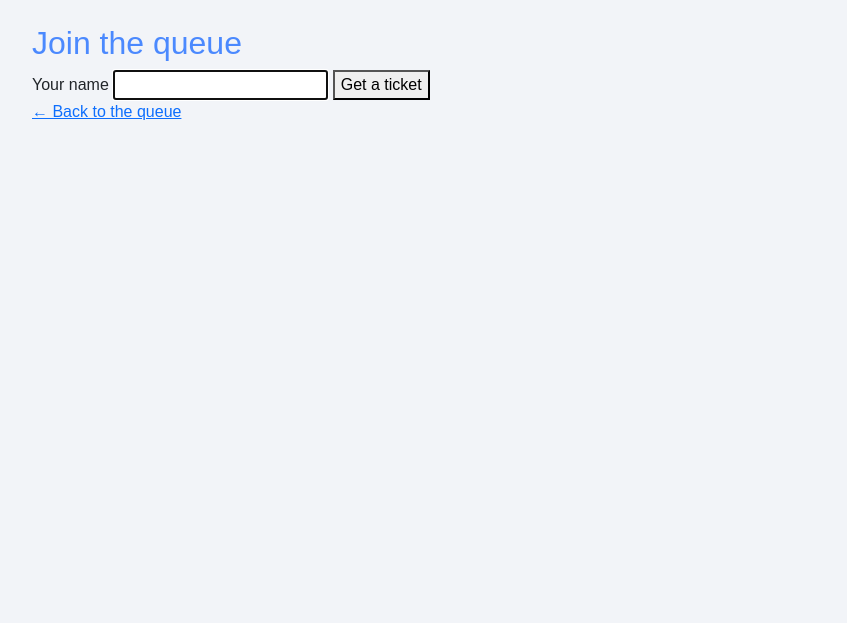
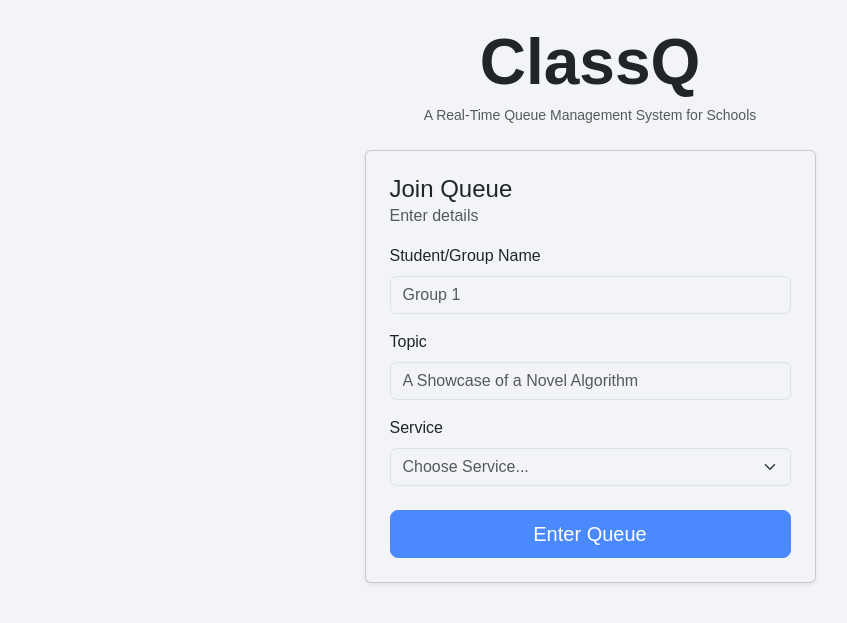
Before and after one commit to gianbonilla-IIT/BONILLA-CCC181, a Flask app: page /join in a window 1280 px wide. Shown: the part 57-680 px from the top of the page, without its empty margins (50-897 px from the left). Run offline with Flask 3, Linux system fonts and the light colour scheme.

Commit message:
completed Part 5: Join form with validation (#1)

```diff
--- a/app.py
+++ b/app.py
@@ -1,7 +1,7 @@
 from flask import Flask, abort, flash, redirect, render_template, request, url_for
 
 app = Flask(__name__)
-app.secret_key = "dev-only-change-me"  # Week 11 moves this into an environment variable
+app.secret_key = "$H@AUL@"  # Week 11 moves this into an environment variable
 
 
 # Academic Services
@@ -89,9 +89,44 @@ def ticket(ticket_id):
     abort(404)  # no ticket with that number
 
 
-@app.route("/join")
+@app.get("/join")
 def join_form():
-    return render_template("join.html")
+    return render_template("join.html", services=SERVICES, form={}, errors={})
+
+
+@app.post("/join")
+def join():
+    form = request.form
+    name = form.get("name", "").strip()
+    topic = form.get("topic", "").strip()
+    service_id = form.get("service_id", type=int)
+
+    errors = {}
+    if not name:
+        errors["name"] = "Enter your name or group name."
+    elif len(name) > 60:
+        errors["name"] = "Keep the name under 60 characters."
+    if not topic:
+        errors["topic"] = "Enter your topic or what you need help with."
+    elif len(topic) > 150:
+        errors["topic"] = "Keep the topic under 150 characters."
+    if service_id not in [s["id"] for s in SERVICES]:
+        errors["service_id"] = "Choose a service."
+
+    if errors:
+        flash("Please fix the highlighted fields.", "danger")
+        return render_template("join.html", services=SERVICES, form=form, errors=errors), 400
+
+    number = TICKETS[-1]["number"] + 1 if TICKETS else 1
+    TICKETS.append({
+        "number": number,
+        "name": name,
+        "topic": topic,
+        "service_id": service_id,
+        "status": "waiting",
+    })
+    flash(f"You joined the queue. Your ticket is #{number}.", "success")
+    return redirect(url_for("ticket", ticket_id=number))
 
 
 @app.route("/staff")
--- a/static/css/style.css
+++ b/static/css/style.css
@@ -25,8 +25,13 @@ body {
   border-bottom: 1px solid #E3E6EC;
 }
 
-.navbar-brand {
+/* Keep navbar-brand text color constant and remove hover effects */
+.navbar-brand,
+.navbar-brand:hover,
+.navbar-brand:focus,
+.navbar-brand:active {
   color: var(--text-gray);
+  text-decoration: none;
 }
 
 .btn-dark {
@@ -49,3 +54,11 @@ body {
 
 h2 { color: var(--pale-blue); }
 .error { color: var(--pale-red); font-weight: 600; }
+
+/* Grey placeholder text on the service dropdown while nothing is chosen */
+.form-select:required:invalid {
+  color: var(--bs-secondary-color);
+}
+.form-select option {
+  color: var(--bs-body-color);
+}
--- a/static/js/main.js
+++ b/static/js/main.js
@@ -1,2 +1,28 @@
-// Served at /static/js/main.js and linked from templates/base.html.
-console.log("ClassQ starter app loaded");
+// ClassQ: shared behaviors
+
+// 1. Clear a field's error as soon as the user edits it.
+//    Bootstrap only shows .invalid-feedback next to an .is-invalid field,
+//    so removing the class hides the message too.
+document.querySelectorAll("#join-form input, #join-form select").forEach((field) => {
+  const clear = () => {
+    field.classList.remove("is-invalid");
+    field.removeAttribute("aria-describedby");
+  };
+  field.addEventListener("input", clear);
+  field.addEventListener("change", clear); // selects fire "change"
+});
+
+// 2. Auto-dismiss alerts. Errors stay longer than success messages.
+document.querySelectorAll(".alert").forEach((alertEl) => {
+  const delay = alertEl.classList.contains("alert-danger") ? 3000 : 2000;
+  let timer = setTimeout(close, delay);
+
+  function close() {
+    bootstrap.Alert.getOrCreateInstance(alertEl).close();
+  }
+
+  // Don't dismiss while the user is hovering or focusing it.
+  alertEl.addEventListener("mouseenter", () => clearTimeout(timer));
+  alertEl.addEventListener("mouseleave", () => { timer = setTimeout(close, 1000); });
+  alertEl.addEventListener("focusin", () => clearTimeout(timer));
+});
--- a/templates/join.html
+++ b/templates/join.html
@@ -1,20 +1,64 @@
 {% extends "base.html" %}
-
 {% block title %}Join the queue · ClassQ{% endblock %}
 
 {% block content %}
-  <h2>Join the queue</h2>
+<div class="text-center mb-4">
+  <h1 class="display-3 fw-bold mb-1">ClassQ</h1>
+  <p class="text-body-secondary small">A Real-Time Queue Management System for Schools</p>
+</div>
 
-  {% if error %}
-    <p class="error">{{ error }}</p>
-  {% endif %}
+<div class="row justify-content-center">
+  <div class="col-12 col-md-8 col-lg-5">
+    <div class="card shadow-sm">
+      <div class="card-body p-4">
+        <h2 class="h4 mb-0">Join Queue</h2>
+        <p class="text-body-secondary mb-3">Enter details</p>
 
-  {# method="post" sends the form to the same URL as a POST request #}
-  <form method="post" class="join-form">
-    <label for="name">Your name</label>
-    <input id="name" name="name" type="text" autofocus>
-    <button type="submit">Get a ticket</button>
-  </form>
+        <form method="post" action="{{ url_for('join') }}" novalidate id="join-form">
+          <div class="mb-3">
+            <label for="name" class="form-label">Student/Group Name</label>
+            <input id="name" name="name" type="text" maxlength="60" required
+                   placeholder="Group 1" autocomplete="off"
+                   class="form-control {% if errors.name %}is-invalid{% endif %}"
+                   value="{{ form.get('name', '') }}"
+                   {% if errors.name %}aria-describedby="name-error"{% endif %}>
+            {% if errors.name %}
+              <div id="name-error" class="invalid-feedback">{{ errors.name }}</div>
+            {% endif %}
+          </div>
 
-  <p><a href="{{ url_for('index') }}">&larr; Back to the queue</a></p>
+          <div class="mb-3">
+            <label for="topic" class="form-label">Topic</label>
+            <input id="topic" name="topic" type="text" maxlength="150" required
+                   placeholder="A Showcase of a Novel Algorithm" autocomplete="off"
+                   class="form-control {% if errors.topic %}is-invalid{% endif %}"
+                   value="{{ form.get('topic', '') }}"
+                   {% if errors.topic %}aria-describedby="topic-error"{% endif %}>
+            {% if errors.topic %}
+              <div id="topic-error" class="invalid-feedback">{{ errors.topic }}</div>
+            {% endif %}
+          </div>
+
+          <div class="mb-4">
+            <label for="service_id" class="form-label">Service</label>
+            <select id="service_id" name="service_id" required
+                    class="form-select {% if errors.service_id %}is-invalid{% endif %}"
+                    {% if errors.service_id %}aria-describedby="service-error"{% endif %}>
+              <option value="" disabled {% if not form.get('service_id') %}selected{% endif %}>Choose Service...</option>
+              {% for s in services %}
+                <option value="{{ s.id }}"
+                  {% if form.get('service_id') == s.id|string %}selected{% endif %}>{{ s.name }}</option>
+              {% endfor %}
+            </select>
+            {% if errors.service_id %}
+              <div id="service-error" class="invalid-feedback">{{ errors.service_id }}</div>
+            {% endif %}
+          </div>
+
+          <button type="submit" class="btn btn-primary btn-lg w-100">Enter Queue</button>
+        </form>
+      </div>
+    </div>
+  </div>
+</div>
 {% endblock %}
```
